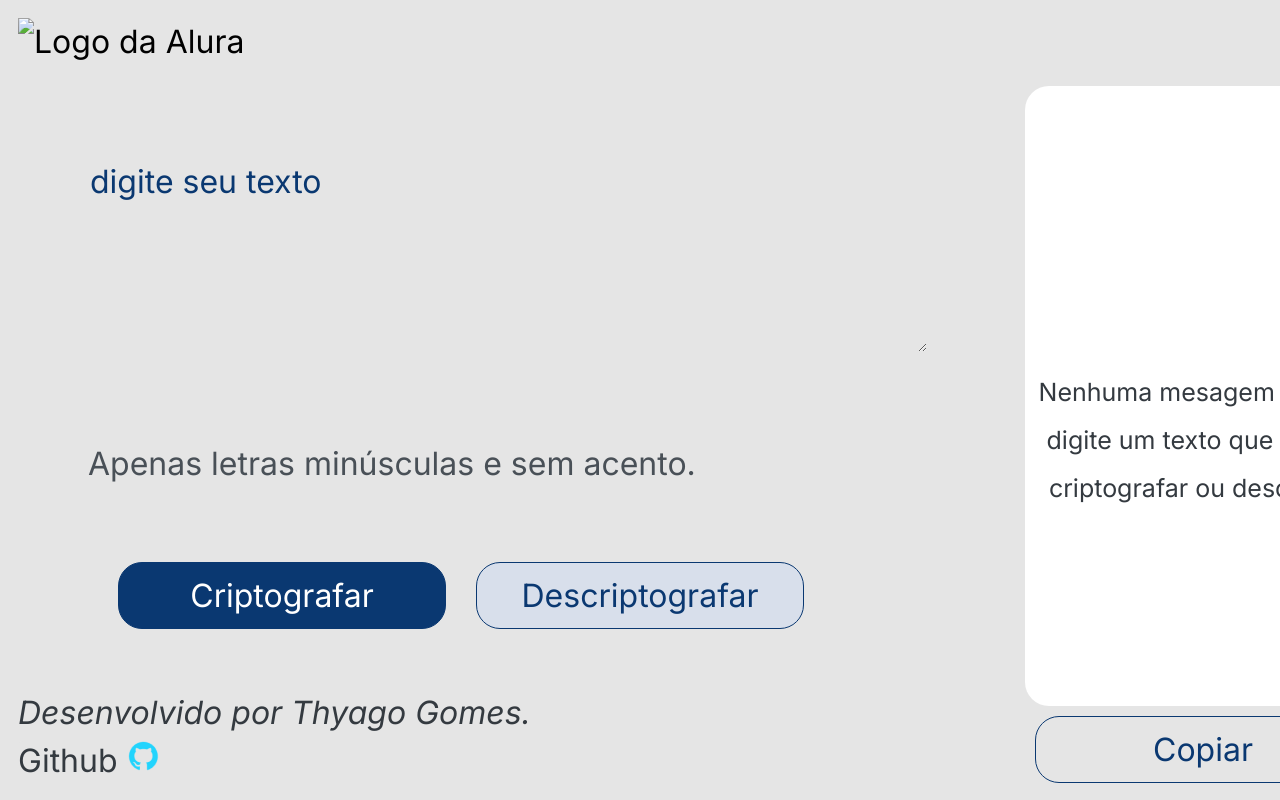
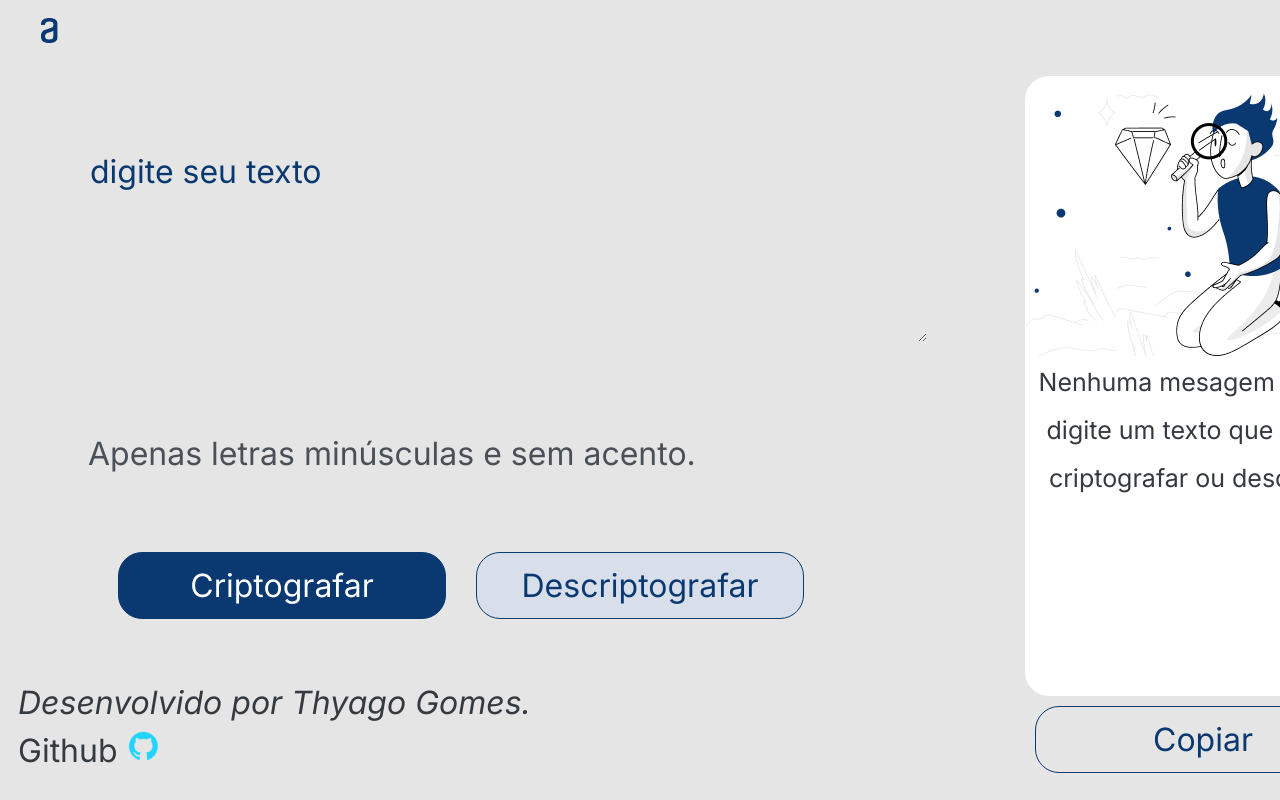
Before and after one commit to Tg-d3v/Decodificador-de-Texto---Alura-Challenges-Oracle-ONE, a plain HTML site: page index.html in a window 1280 px wide. Shown: the top 800 px of the page. Drawn offline with Linux system fonts and the light colour scheme; the site is published under a folder, as on GitHub Pages, so addresses that start at the root find nothing.

Commit message:
corrindo problema de caminho

```diff
--- a/index.html
+++ b/index.html
@@ -12,7 +12,7 @@
 </head>
 <body>
     <header>
-        <img class="logoAlura" src="/imagens/logo-alura.png" alt="Logo da Alura">
+        <img class="logoAlura" src="imagens/logo-alura.png" alt="Logo da Alura">
     </header>
 
 
--- a/style.css
+++ b/style.css
@@ -32,7 +32,7 @@ main {
 .imagem {
 
     background-color: white;
-    background-image:url(/imagens/personagen.png);
+    background-image:url(imagens/personagen.png);
     background-repeat:no-repeat;
     border: none;
     border-radius: 24px;
```
